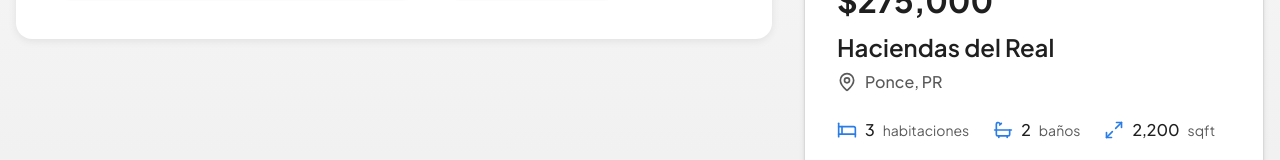
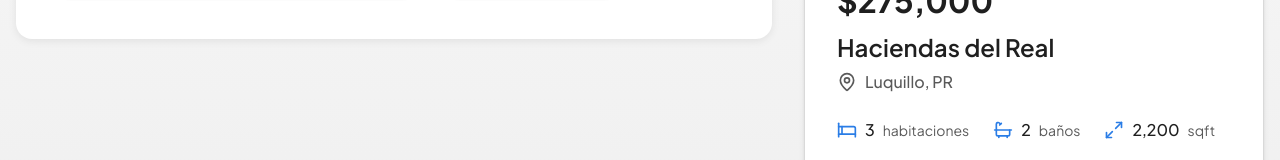
Before and after one commit to joseriveramorales/FindItTakeHome, a Next.js app: page / in a window 1280 px wide. Shown: the part 783-943 px from the top of the page. Built offline with nearby package versions, Linux system fonts and the light colour scheme.

Commit message:
Open stock images

```diff
--- a/components/featured-property.tsx
+++ b/components/featured-property.tsx
@@ -7,13 +7,13 @@ import Image from "next/image";
 const featuredProperty = {
   price: 275000,
   title: "Haciendas del Real",
-  location: "Ponce",
+  location: "Luquillo",
   bedrooms: 3,
   bathrooms: 2,
   sqft: 2200,
   propertyType: "Casa",
   description: "Hermosa propiedad con vistas espectaculares y acabados de lujo.",
-  imageUrl: "https://images.finditpr.com/assets/1st-reduced.jpeg",
+  imageUrl: "https://images.unsplash.com/photo-1613977257363-707ba9348227?w=800&q=80",
 };
 
 // Format price to currency string
--- a/components/property-type-section.tsx
+++ b/components/property-type-section.tsx
@@ -16,7 +16,7 @@ const propertyData = {
       sqft: 2500,
       location: "San Juan",
       propertyType: "Casa",
-      image: "https://images.unsplash.com/photo-1568605114967-8130f3a36994?w=800&q=80",
+      image: "https://images.unsplash.com/photo-1600596542815-ffad4c1539a9?w=800&q=80",
     },
     {
       id: 2,
```
